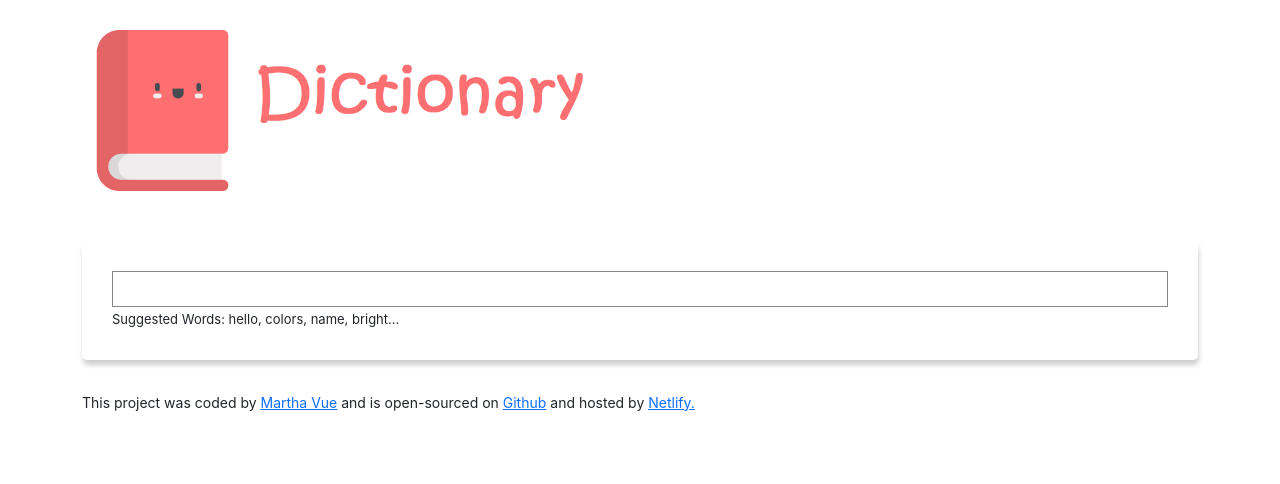
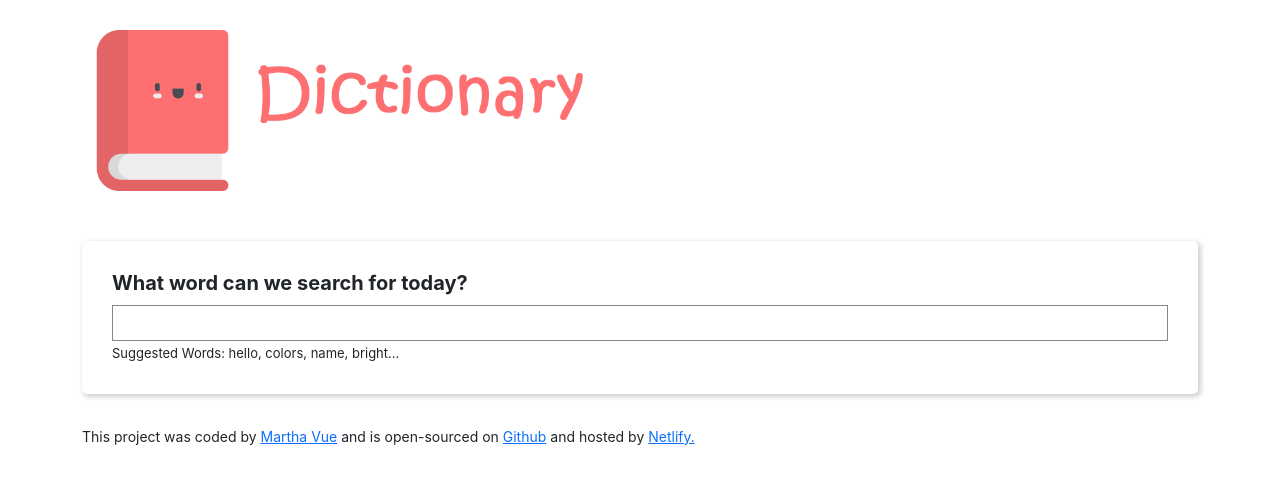
Before and after one commit to MartyVue/dictionary-project, a React (Create React App) app: page / in a window 1280 px wide. Shown: the top 484 px of the page. Built offline with nearby package versions, Linux system fonts and the light colour scheme; no server answers.

Commit message:
edited box-shadow

```diff
--- a/src/Dictionary.css
+++ b/src/Dictionary.css
@@ -2,7 +2,7 @@
 	background: #ffffff;
 	padding: 30px;
 	border-radius: 5px;
-	box-shadow: 1px 5px 5px rgb(208, 208, 208);
+	box-shadow: 2px 2px 5px 1px rgb(208, 208, 208);
 	margin: 20px 0;
 }
 
@@ -17,3 +17,9 @@
 	font-size: 13px;
 	margin-top: 3px;
 }
+
+.Dictionary h1 {
+	font-size: 20px;
+	font-weight: bold;
+	margin-bottom: 10px;
+}
--- a/src/Dictionary.js
+++ b/src/Dictionary.js
@@ -37,6 +37,7 @@ export default function Dictionary(props) {
     return (
       <div className="Dictionary">
         <section>
+          <h1>What word can we search for today?</h1>
         <form onSubmit={handleSubmit}>
           <input type="search" onChange={handleKeywordChange} />
         </form>
```
